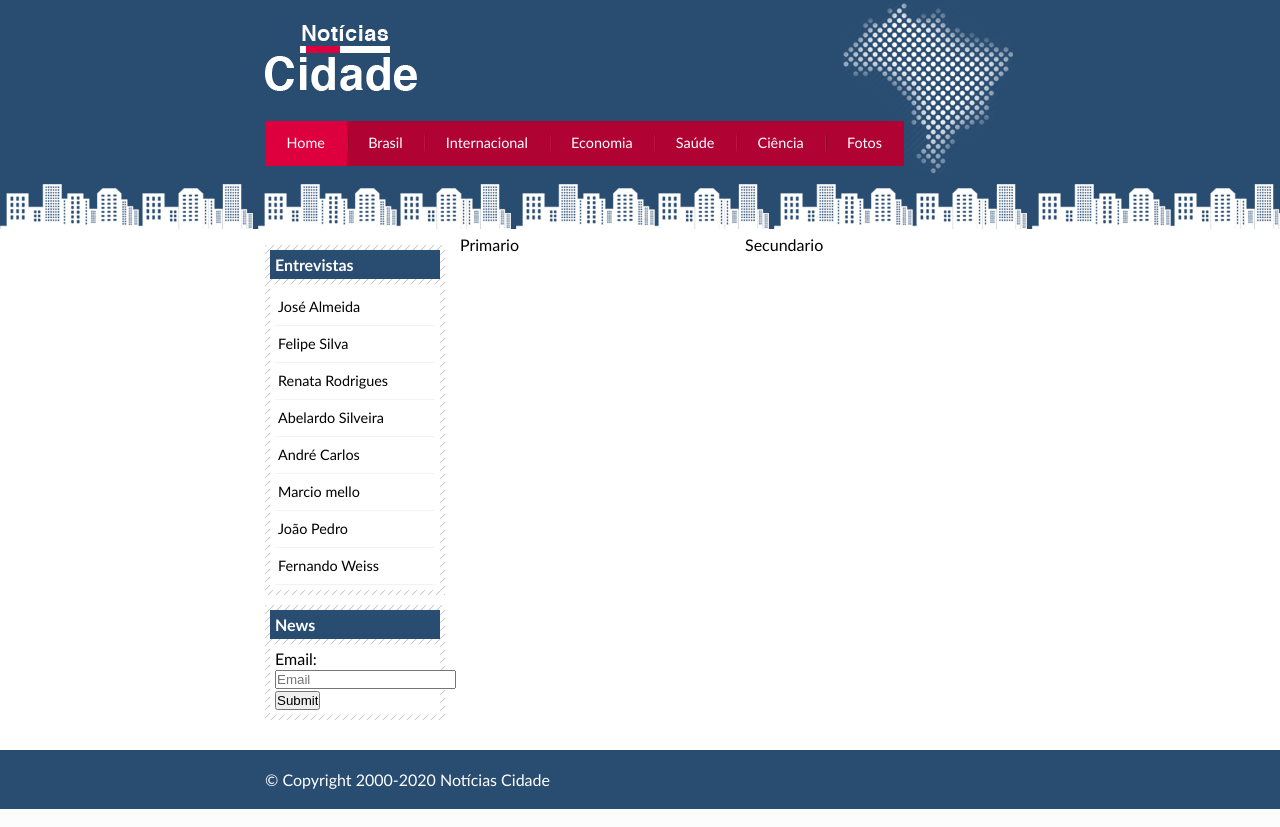
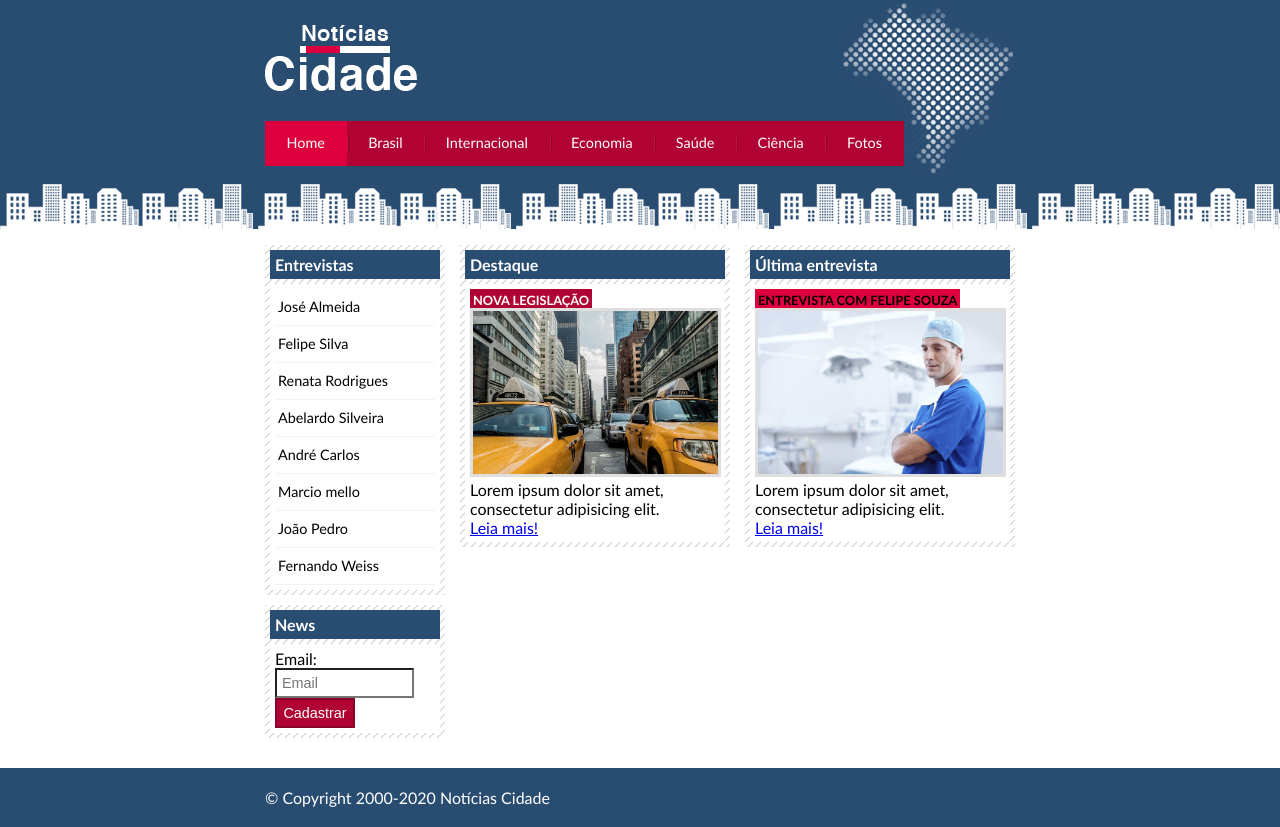
Before and after one commit to Nathy14/front-end-course, a PHP site: page / in a window 1280 px wide. Run offline with PHP 8.4, Linux system fonts and the light colour scheme.

Commit message:
News Website update

```diff
--- a/Projects/news_website/index.html
+++ b/Projects/news_website/index.html
@@ -39,8 +39,37 @@
 
           <div id="conteudo"> <!--conteudo-->
 
-            <div id="primario">Primario</div>
-            <div id="secundario">Secundario</div>
+            <div id="primario">
+
+            <div class="caixa destaque"> <!--caixa-->
+              <h2>Destaque</h2>
+              <div class="caixa-conteudo">
+                <h3>Nova Legislação</h3>
+                <img class="imagem-principal"src="images/taxi.jpg" width="100%">
+                <p>
+                  Lorem ipsum dolor sit amet, consectetur adipisicing elit.
+                </p>
+                <a href="#">Leia mais!</a>
+              </div>
+
+            </div> <!--fim caixa-->
+          </div> <!--fim primario-->
+
+            <div id="secundario"> <!--secundario-->
+            <div class="caixa entrevista"> <!--caixa-->
+              <h2>Última entrevista</h2>
+              <div class="caixa-conteudo">
+                <h3>Entrevista com Felipe Souza</h3>
+                <img class="imagem-principal"src="images/doutor.jpg" width="100%">
+                <p>
+                  Lorem ipsum dolor sit amet, consectetur adipisicing elit.
+                </p>
+                <a href="#">Leia mais!</a>
+              </div>
+
+            </div> <!--fim caixa-->
+          </div> <!--fim secundario-->
+
             <div id="lateral"> <!--lateral-->
 
               <div class="caixa"> <!--caixa-->
@@ -88,7 +117,7 @@
                         <input type="text" name="email" id="email" placeholder="Email">
                       </div>
                       <div>
-                        <input type="submit" name="Cadastrar">
+                        <input class="submit" type="submit" value="Cadastrar">
                       </div>
                     </form>
 
--- a/Projects/news_website/style.css
+++ b/Projects/news_website/style.css
@@ -145,6 +145,50 @@
     padding-left: 20px;
 }
 
+label{
+  display: block;
+  cursor: pointer;
+}
+
+input{
+  font-size: 0.9em;
+  background-color: #fff;
+  padding: 5px;
+  width: 125px;
+}
+
+input.submit{
+  width: 80px;
+  color: #fff;
+  background-color: #b10333;
+  border: 2px solid #870529;
+}
+
+/* Formatando imagens */
+
+img.imagem-principal{
+  border: 3px solid #dfdfdf;
+  width: 98%;
+}
+
+/* formatando cabeçalhos */
+
+h3{
+  text-transform: uppercase;
+  display: inline;
+  font-size: 0.8em;
+  padding: 3px;
+}
+
+.destaque h3{
+  background: #b10333;
+  color: #fff;
+}
+
+.entrevista h3{
+  background: #de003e;
+}
+
 /* Rodape */
 
 #container-rodape{
```
